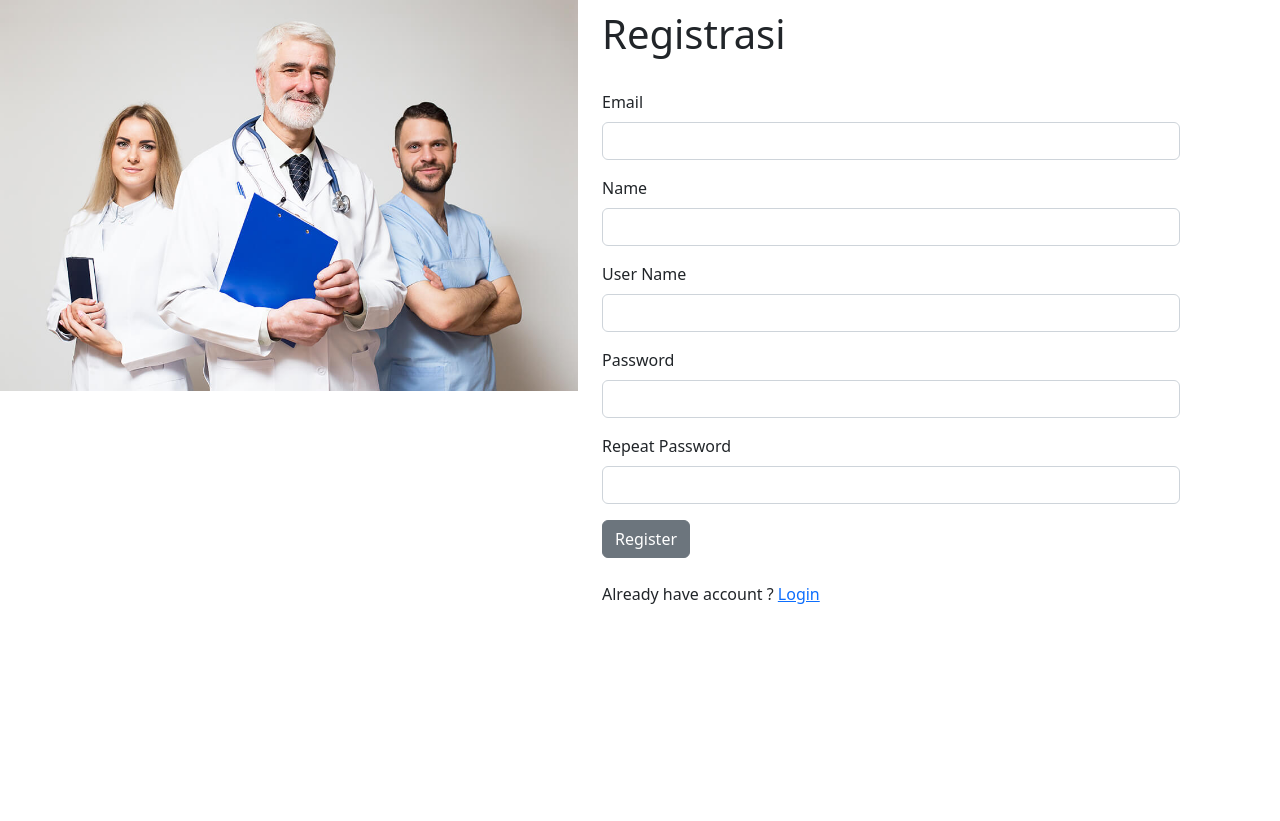
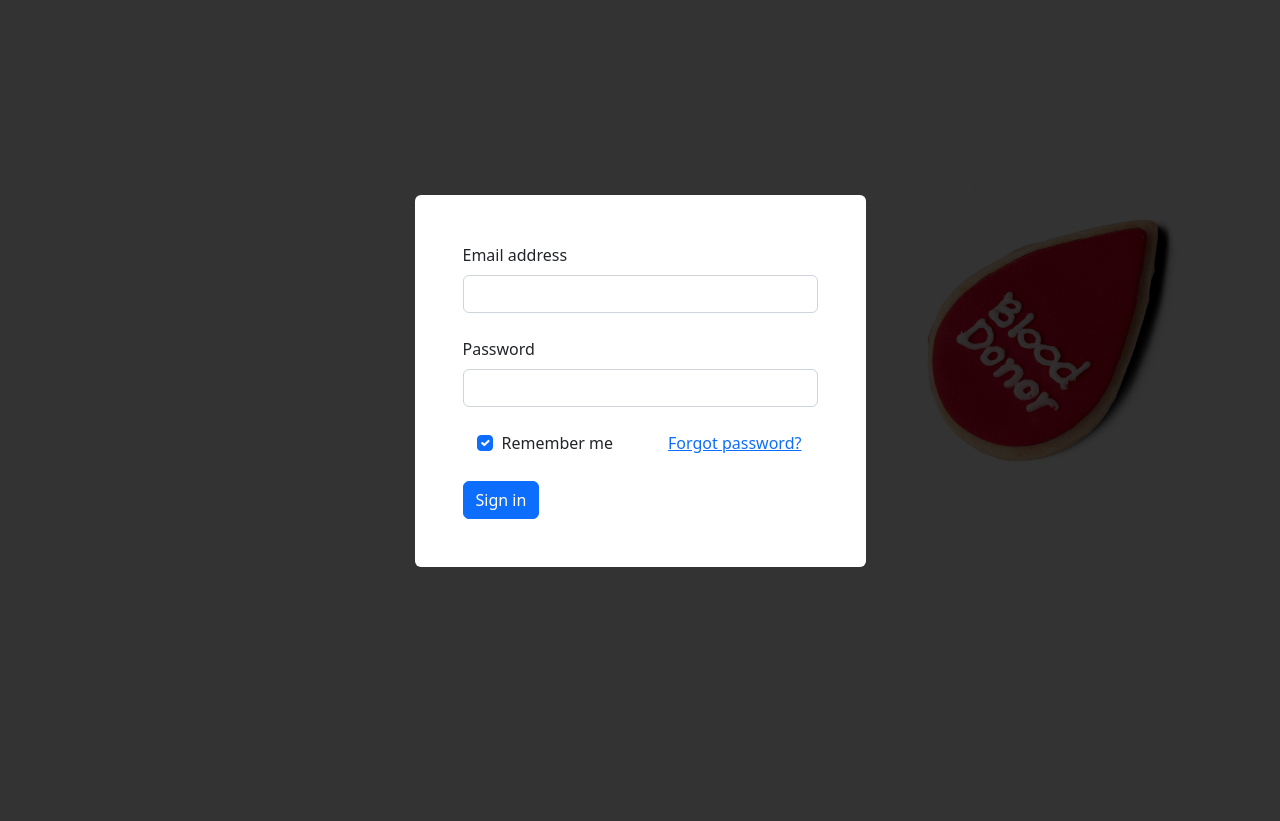
Before and after one commit to gumballs17/SI4402_Kelompok6_Gelood, a Laravel app: page /register in a window 1280 px wide. Before the commit the page ends 604 px from the top, so only its background shows below. Run offline with Laravel 9, Linux system fonts and the light colour scheme.

Commit message:
git push

```diff
--- a/Gelood/resources/views/layout/index_Home.blade.php
+++ b/Gelood/resources/views/layout/index_Home.blade.php
@@ -49,7 +49,7 @@
             </nav><!-- .navbar -->
 
             <a href="/login" class="appointment-btn scrollto"><span class="d-none d-md-inline">Log In</a>
-            <a href="#appointment" class="appointment-btn scrollto"><span class="d-none d-md-inline">Register</a>
+            <a href="/register" class="appointment-btn scrollto"><span class="d-none d-md-inline">Register</a>
 
         </div>
     </header><!-- End Header -->
--- a/Gelood/resources/views/layout/register.blade.php
+++ b/Gelood/resources/views/layout/register.blade.php
@@ -15,50 +15,76 @@
         integrity="sha384-OERcA2EqjJCMA+/3y+gxIOqMEjwtxJY7qPCqsdltbNJuaOe923+mo//f6V8Qbsw3" crossorigin="anonymous">
     </script>
 
-    <!--Register Form-->
-    <section>
-        <div class="login_show">
-            <div class="row">
-                <div class="col">
-                    <img class="img-fluid" src="assets/img/about.jpg" />
+    <!--Login Form-->
+    <header>
+        <style>
+            #intro {
+                background-image: url(assets/img/hero-bg.jpg);
+                height: 110vh;
+            }
+
+            /* Height for devices larger than 576px */
+            @media (min-width: 992px) {
+                #intro {
+                    margin-top: -58.59px;
+                }
+            }
+
+            .navbar .nav-link {
+                color: #fff !important;
+            }
+
+        </style>
+
+        <!-- Background image -->
+        <div id="intro" class="bg-image shadow-2-strong">
+            <div class="mask d-flex align-items-center h-100" style="background-color: rgba(0, 0, 0, 0.8);">
+                <div class="container">
+                    <div class="row justify-content-center">
+                        <div class="col-xl-5 col-md-8">
+                            <form class="bg-white rounded shadow-5-strong p-5">
+                                <!-- Email input -->
+                                <div class="form-outline mb-4">
+                                    <label class="form-label" for="form1Example1">Email address</label>
+                                    <input type="email" id="form1Example1" class="form-control" />
                                 </div>
-                <div class="col" style="margin-top:10px; margin-right: 100px;">
-                    <div>
-                        <h1>Registrasi</h1>
+
+                                <!-- Password input -->
+                                <div class="form-outline mb-4">
+                                    <label class="form-label" for="form1Example2">Password</label>
+                                    <input type="password" id="form1Example2" class="form-control" />
                                 </div>
-                    <br>
-                    <form action="../config/register.php" method="POST" enctype="multipart/form-data">
-                        <div class="mb-3">
-                            <label for="email" class="form-label">Email</label>
-                            <input type="text" class="form-control" id="email" name="email" required>
+
+                                <!-- 2 column grid layout for inline styling -->
+                                <div class="row mb-4">
+                                    <div class="col d-flex justify-content-center">
+                                        <!-- Checkbox -->
+                                        <div class="form-check">
+                                            <input class="form-check-input" type="checkbox" value="" id="form1Example3"
+                                                checked />
+                                            <label class="form-check-label" for="form1Example3">
+                                                Remember me
+                                            </label>
                                         </div>
-                        <div class="mb-3">
-                            <label for="nama" class="form-label">Name</label>
-                            <input type="text" class="form-control" id="nama" name="nama" required>
                                     </div>
-                        <div class="mb-3">
-                            <label for="user" class="form-label">User Name</label>
-                            <input type="text" class="form-control" id="user" name="user" required>
+
+                                    <div class="col text-center">
+                                        <!-- Simple link -->
+                                        <a href="#!">Forgot password?</a>
                                     </div>
-                        <div class="mb-3">
-                            <label for="password" class="form-label">Password</label>
-                            <input type="password" class="form-control" id="password" name="password" required>
                                 </div>
-                        <div class="mb-3">
-                            <label for="password2" class="form-label">Repeat Password</label>
-                            <input type="password" class="form-control" id="password2" name="password2" required>
-                        </div>
-                        <div>
-                            <div class="col-12">
-                                <button class="btn btn-secondary" type="submit">Register</button>
-                            </div>
-                            <br>
-                            <p>Already have account ? <a href="Login_Aebil.php">Login</a></p>
-                        </div>
+
+                                <!-- Submit button -->
+                                <button type="submit" class="btn btn-primary btn-block">Sign in</button>
                             </form>
                         </div>
                     </div>
-    </section>
+                </div>
+            </div>
+        </div>
+        <!-- Background image -->
+    </header>
+    <!--Main Navigation-->
 
 </body>
 
```
Lines whose indentation alone changed are shown as unchanged.
